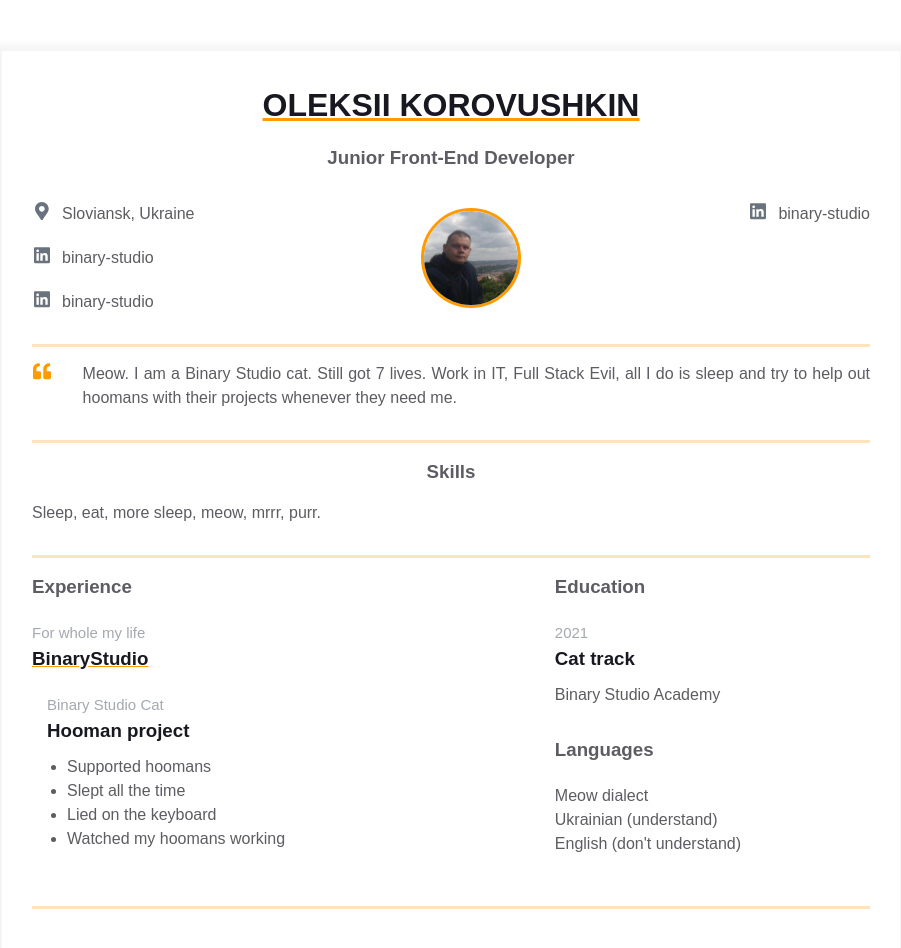
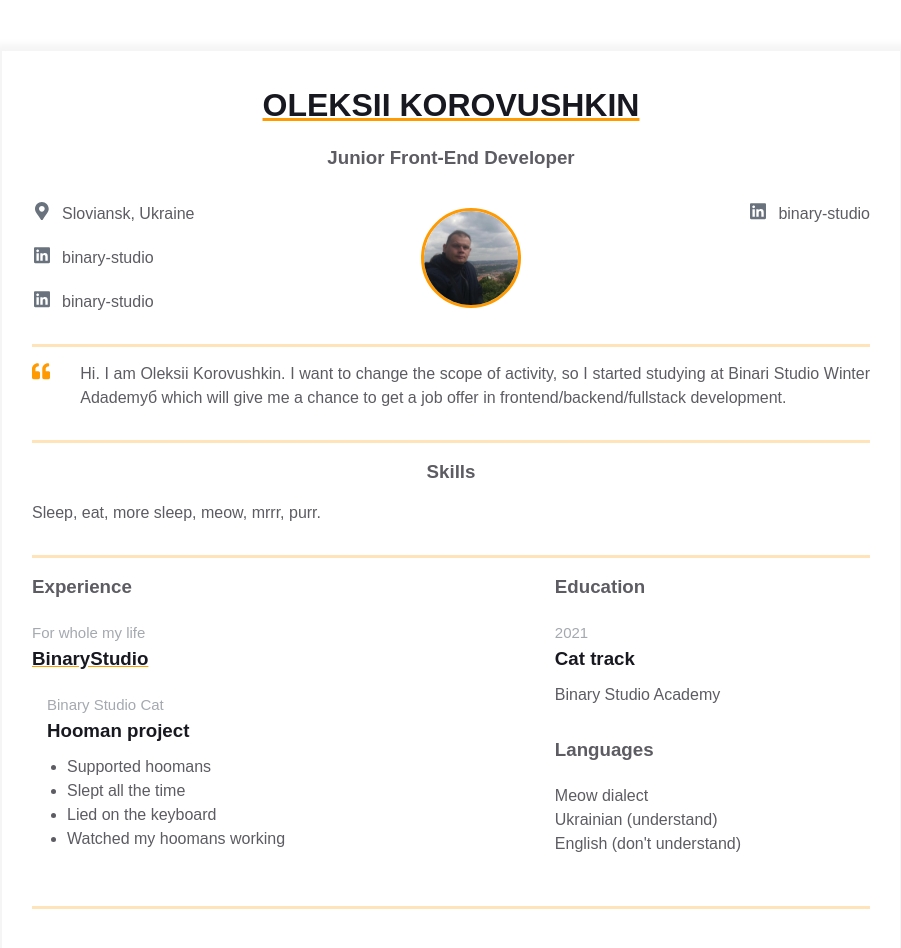
Before and after one commit to alexkrv07/homepage, a plain HTML site: page index.html in a window 1280 px wide. Shown: the whole page, without its empty margins (189-1090 px from the left). Drawn offline with Linux system fonts and the light colour scheme.

Commit message:
Update intro

```diff
--- a/index.html
+++ b/index.html
@@ -78,10 +78,8 @@
                   </path>
                 </svg>
               </div>
-              <p class="intro_text">Meow.
-                I am a Binary Studio cat. Still got 7 lives. Work in IT, Full Stack Evil,
-                all I do is sleep and try to help out hoomans with their projects whenever
-                they need me.
+              <p class="intro_text">Hi.
+                I am Oleksii Korovushkin. I want to change the scope of activity, so I started studying at Binari Studio Winter Adademyб which will give me a chance to get a job offer in frontend/backend/fullstack development.
               </p>
             </div>
           </div>
```
